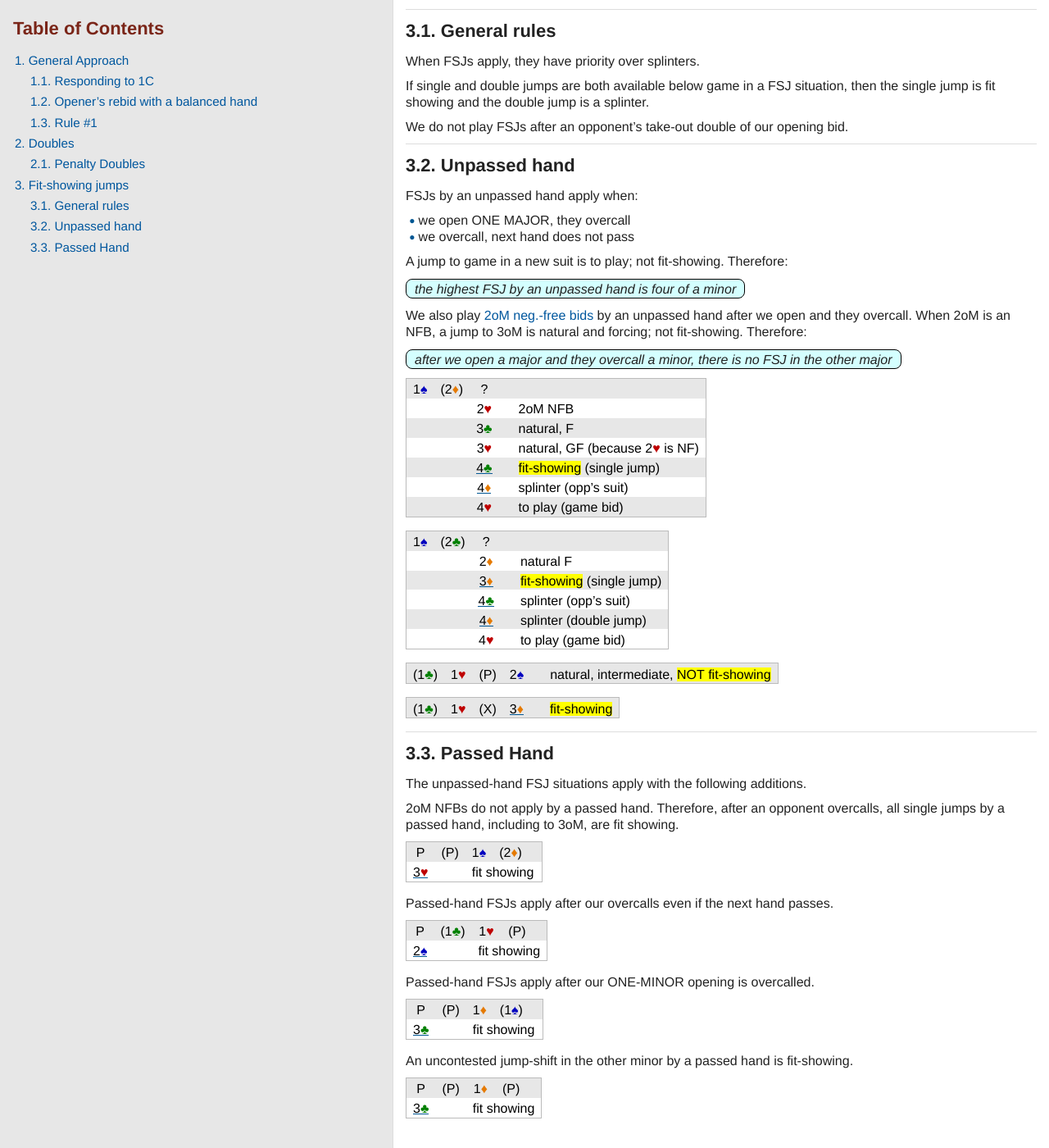
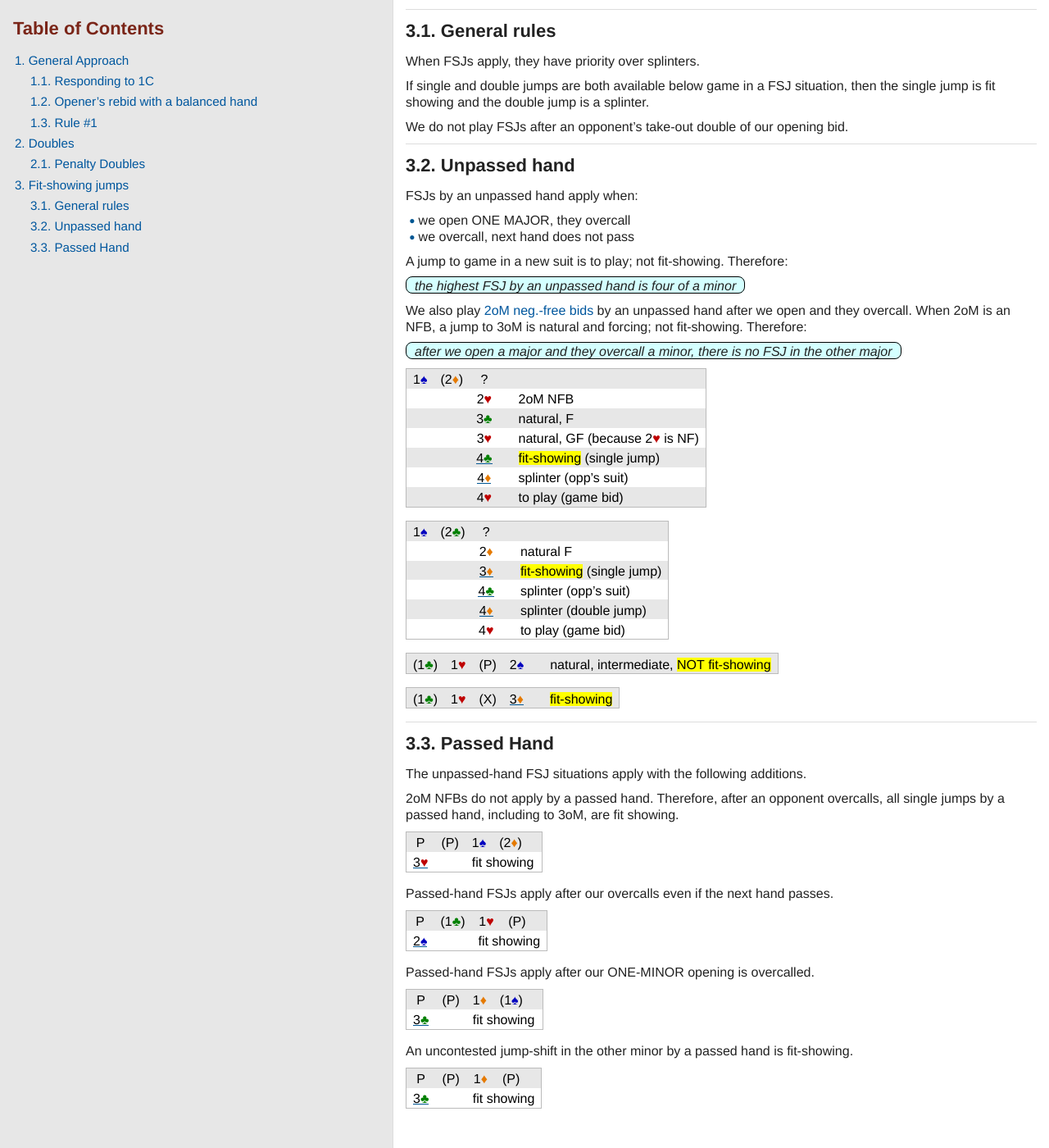
Before and after one commit to kjraywood/kjraywood.github.io, a Jekyll site: the page rbsys/overview.html, which Jekyll copies as it is, in a window 1280 px wide and 1400 px high, scrolled down 2365 px. Shown: the whole window at 82% size. Built offline with Jekyll 4.4.1, drawn with Linux system fonts in a browser that asks for light colours.

Commit message:
adjust span regular-box

```diff
--- a/css/bridgedoc.css
+++ b/css/bridgedoc.css
@@ -793,8 +793,8 @@
 	     margin: 0.0em 0.5em 0.0625em 0.0em;
 	   }
 
-.regular-box { display: inline-block;
-	       background: #d4ffff;
+.regular-box { /* display: inline-block; */
+	       background-color: #d4ffff;
 	       border-radius: 8px;
 	       border: 1px solid #000;
 	       padding: 0.125em 0.625em 0.0em;
```
